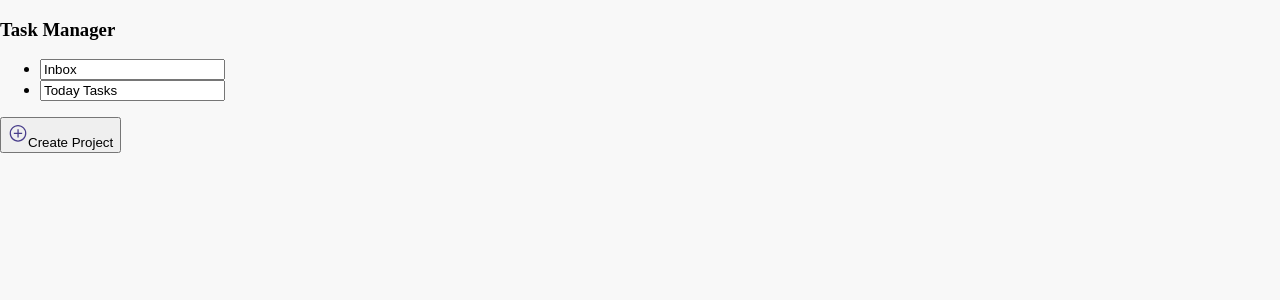
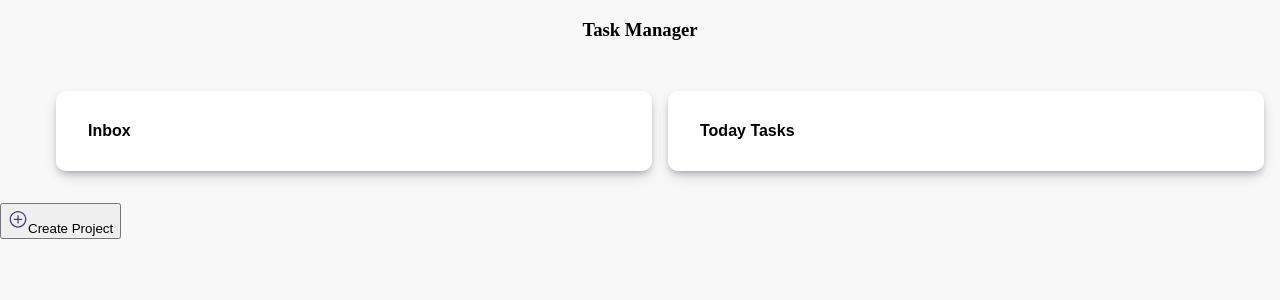
Before and after one commit to Gid-zet7/react-todo2.0, a React (Vite) app: page / in a window 1280 px wide. Shown: the top 300 px of the page. Built offline with nearby package versions, Linux system fonts and the light colour scheme.

Commit message:
Styled Project Objects

```diff
--- a/src/index.css
+++ b/src/index.css
@@ -24,6 +24,8 @@ body {
   align-items: center;
 }
 
+/* Projects starts here */
+
 .projects__container {
   position: absolute;
   width: 100%;
@@ -34,3 +36,53 @@ body {
   background-color: #f8f8f8;
 
 }
+
+.slide {
+  transform: translateX(-100%);
+}
+
+.project-header {
+  display: flex;
+  justify-content: center;
+  align-items: center;
+}
+
+.project-list {
+  max-width: 100vw;
+  padding: 1rem;
+}
+
+.project-list > ul {
+  display: grid;
+  grid-template-columns: 1fr 1fr;
+  gap: 1rem;
+  /* align-items: center; */
+}
+
+.project {
+  display: flex;
+  height: 5em;
+  box-shadow: rgba(50, 50, 93, 0.25) 0px 6px 12px -2px, rgba(0, 0, 0, 0.3) 0px 3px 7px -3px;
+  border-radius: 10px;
+}
+
+.default-project>input {
+  border-radius: 10px;
+}
+
+.project > input {
+  border: none;
+  width: 100%;
+  cursor: pointer;
+  outline: none;
+  caret-color: transparent;
+  font-size: 1rem;
+  font-weight: 800;
+  padding: 2rem;
+
+}
+
+#delete-project__btn {
+  background-color: #fff;
+  border: none;
+}
```
